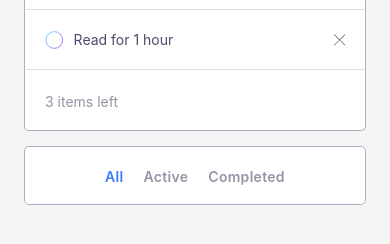
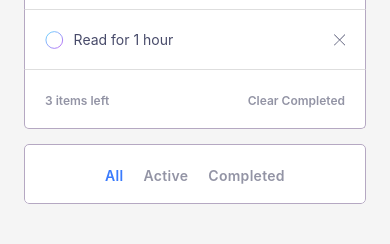
Before and after one commit to Annastrin/react-native-todo-app-fm, a React Native app: screen / in a window 390 px wide. Shown: the part 280-524 px from the top of the page. Built offline with nearby package versions, Linux system fonts and the light colour scheme.

Commit message:
Add button to clear completed tasks

```diff
--- a/components/TaskFilters.tsx
+++ b/components/TaskFilters.tsx
@@ -1,6 +1,7 @@
 import { StyleSheet, View, Pressable, Text } from 'react-native';
 import { useSelector, useDispatch } from 'react-redux';
 import {
+  clearCompletedTasks,
   showActiveTasks,
   showAllTasks,
   showCompletedTasks,
@@ -29,6 +30,10 @@ export function TaskFilters(props: TaskFiltersProps) {
     dispatch(showCompletedTasks());
   };
 
+  const clearCompleted = () => {
+    dispatch(clearCompletedTasks());
+  };
+
   return (
     <View
       style={[styles.controls, theme === 'darkTheme' && styles.controlsDark]}
@@ -44,7 +49,9 @@ export function TaskFilters(props: TaskFiltersProps) {
             ? `${props.tasksNumber} item left`
             : `${props.tasksNumber} items left`}
         </Text>
-        <Pressable></Pressable>
+        <Pressable onPress={clearCompleted}>
+          <Text style={styles.clearCompletedButton}>Clear Completed</Text>
+        </Pressable>
       </View>
 
       <View
@@ -94,6 +101,11 @@ const styles = StyleSheet.create({
     backgroundColor: `${colors.darkTheme.bgColor}`,
   },
   statsAndClear: {
+    flex: 1,
+    flexDirection: 'row',
+    justifyContent: 'space-between',
+    alignItems: 'center',
+    height: 60,
     marginBottom: 15,
     borderBottomLeftRadius: 5,
     borderBottomRightRadius: 5,
@@ -118,6 +130,13 @@ const styles = StyleSheet.create({
     maxWidth: 105,
     overflow: 'hidden',
     color: `${colors.lightTheme.filtersTextColor}`,
+    fontSize: 12,
+    fontWeight: '600',
+  },
+  clearCompletedButton: {
+    color: `${colors.lightTheme.filtersTextColor}`,
+    fontSize: 12,
+    fontWeight: '600',
   },
   filters: {
     flexGrow: 0,
@@ -126,7 +145,7 @@ const styles = StyleSheet.create({
     flexDirection: 'row',
     justifyContent: 'center',
     alignItems: 'center',
-    minHeight: 50,
+    height: 60,
     paddingHorizontal: 20,
     paddingBottom: 20,
     paddingTop: 23,
```
